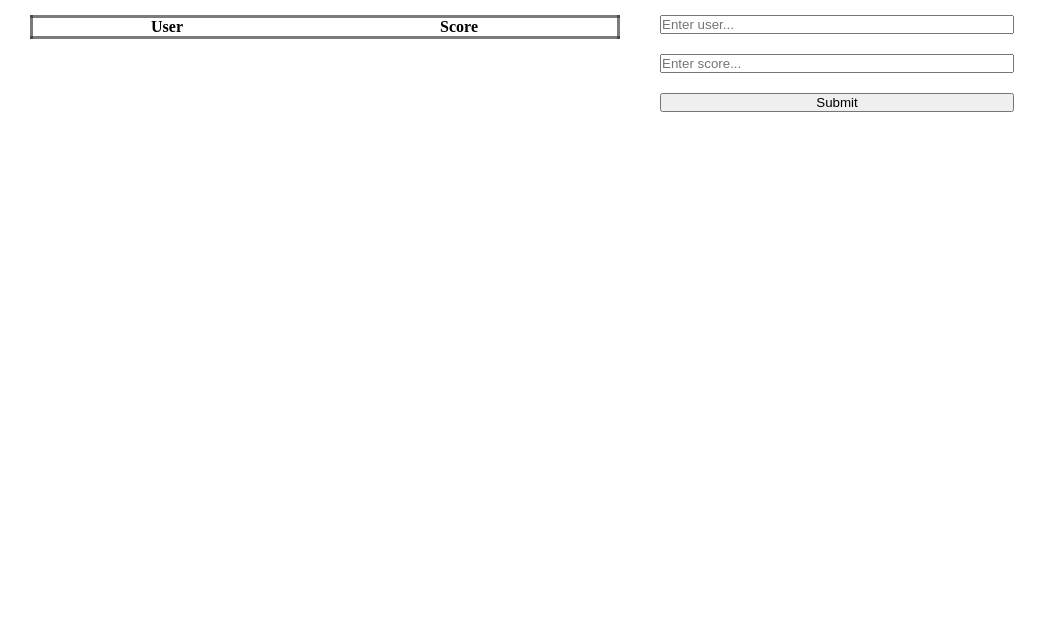
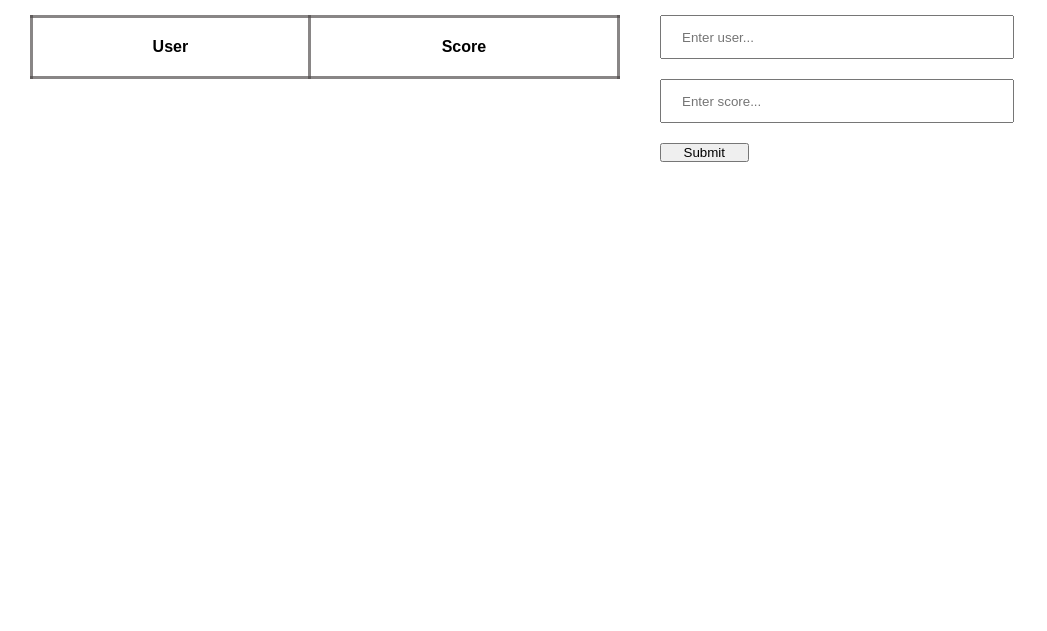
Before and after one commit to bushmusi/leaderboard, a website built with webpack: page src/index.html in a window 1280 px wide. Shown: the part 169-800 px from the top of the page, without its empty margins (0-1047 px from the left). Built offline with nearby package versions, Linux system fonts and the light colour scheme; a web font is replaced by a local one.

Commit message:
Update styles

```diff
--- a/src/style.scss
+++ b/src/style.scss
@@ -6,6 +6,7 @@ $font-lato: "Karla", sans-serif;
 $font-congose: "cocogoose", sans-serif;
 $padding-square: 30px 30px;
 $flex-col-gap: 40px;
+$table-padding: 20px 20px;
 
 *,
 ::before,
@@ -70,6 +71,24 @@ main {
       tr:nth-child(even) {
         background-color: rgb(175, 172, 172);
       }
+
+      thead {
+        th {
+          border: 3px solid rgba(75, 69, 69, 0.651);
+          padding: 20px 20px;
+          font-family: $font-lato;
+        }
+      }
+
+      tbody {
+        tr {
+          td {
+            border: 3px solid rgba(75, 69, 69, 0.651);
+            padding: 10px 10px;
+          }
+        }
+      }
+
     }
   }
 
@@ -85,11 +104,13 @@ main {
       row-gap: 20px;
       width: 60%;
 
-      input[type=text] {
+      input[type=text], input[type=number] {
         box-sizing: border-box;
+        height: 40px;
+        padding: $table-padding;
       }
 
-      input[type=submit] {
+      button[type=submit] {
         width: 25%;
       }
     }
```
